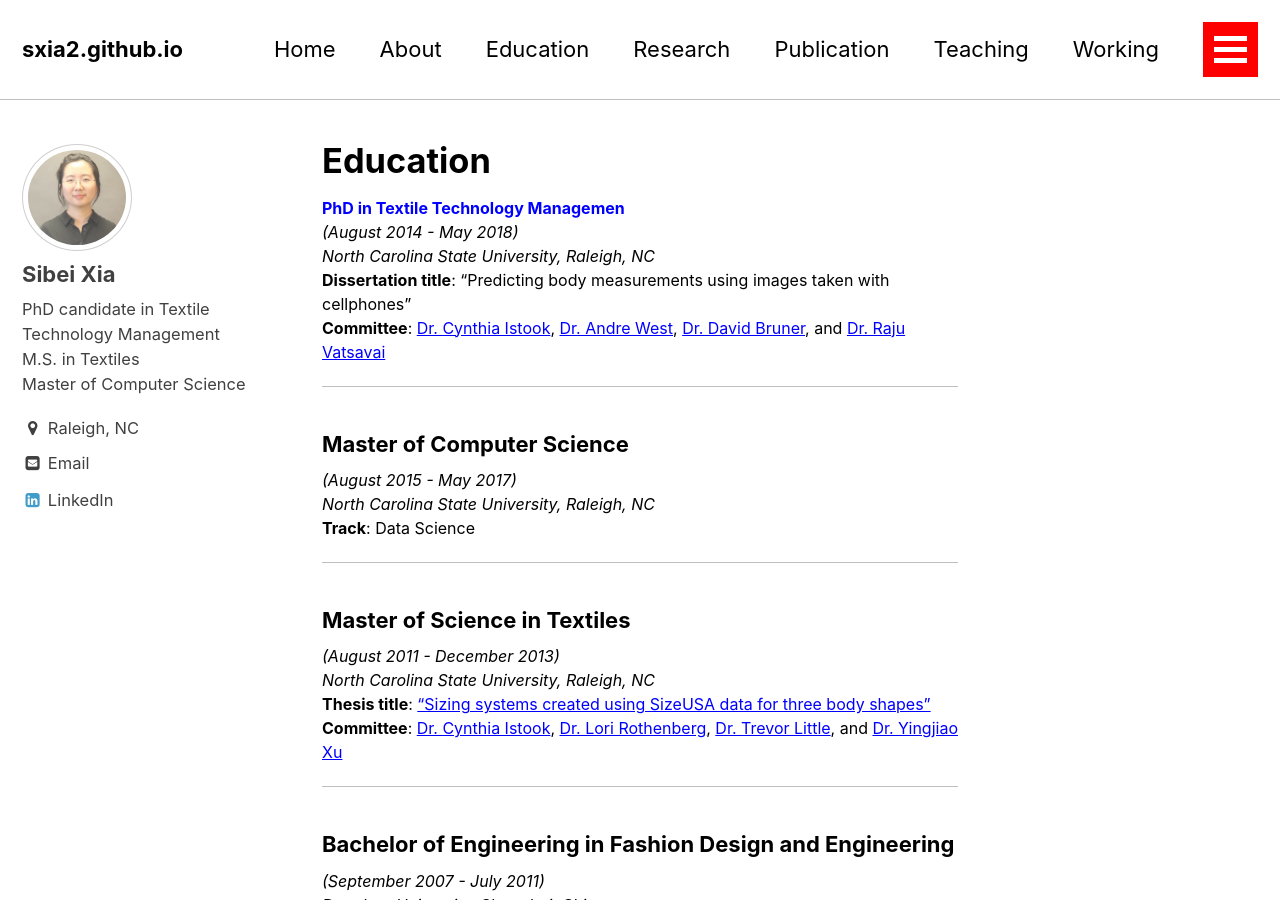
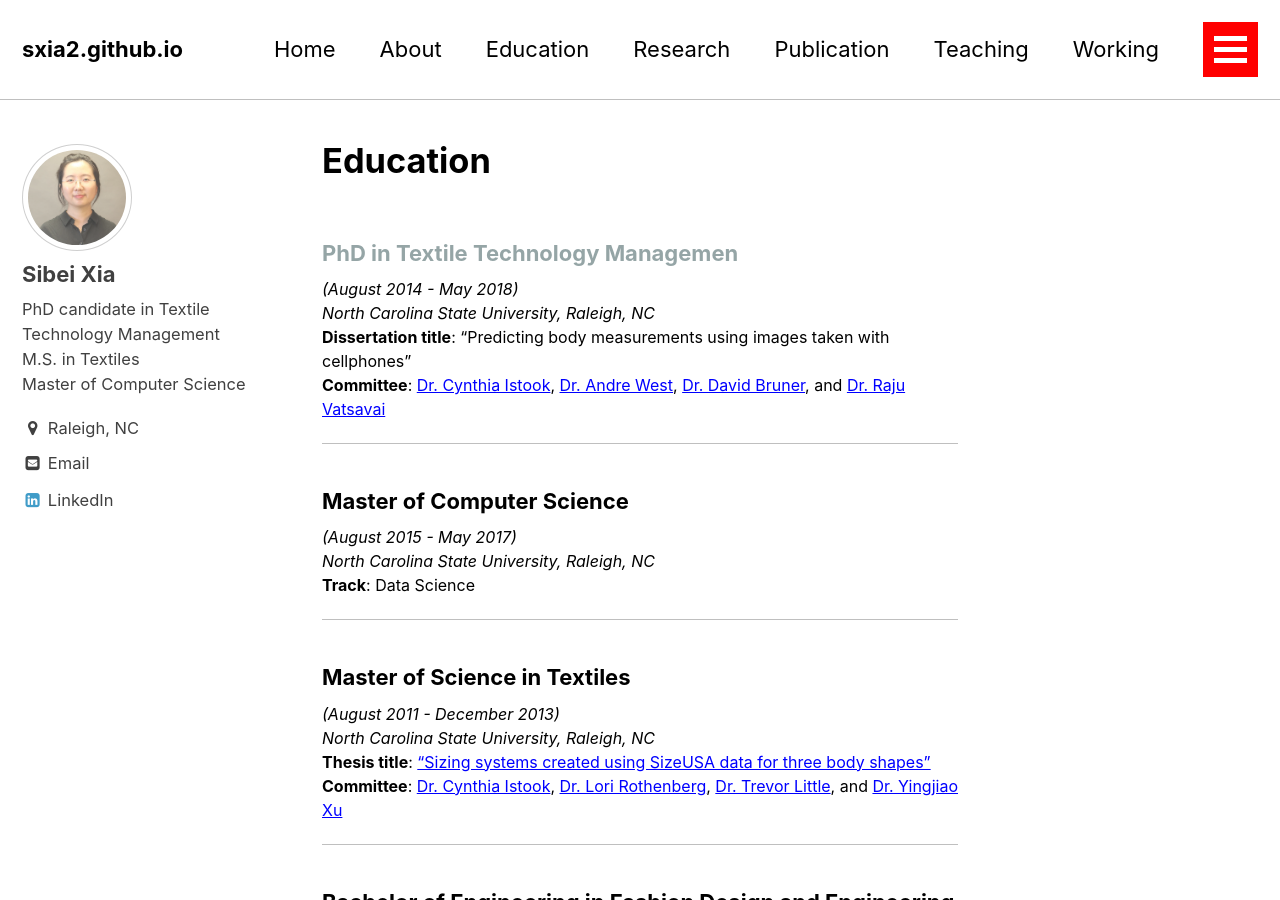
Before and after one commit to sxia2/sxia2.github.io, a Jekyll site: the page built from _pages/education.md, in a window 1280 px wide and 900 px high. Built offline with Jekyll 4.4.1, drawn with Linux system fonts in a browser that asks for light colours.

Commit message:
hex color

```diff
--- a/_pages/education.md
+++ b/_pages/education.md
@@ -3,7 +3,7 @@ permalink: /education/
 title: "Education"
 ---
 
-**<span style="color:blue">PhD in Textile Technology Managemen</span>**
+### <span style="color:#95A5A6">PhD in Textile Technology Managemen</span>
 *(August 2014 - May 2018)*
 *North Carolina State University, Raleigh, NC*
 **Dissertation title**: “Predicting body measurements using images taken with cellphones”
```
